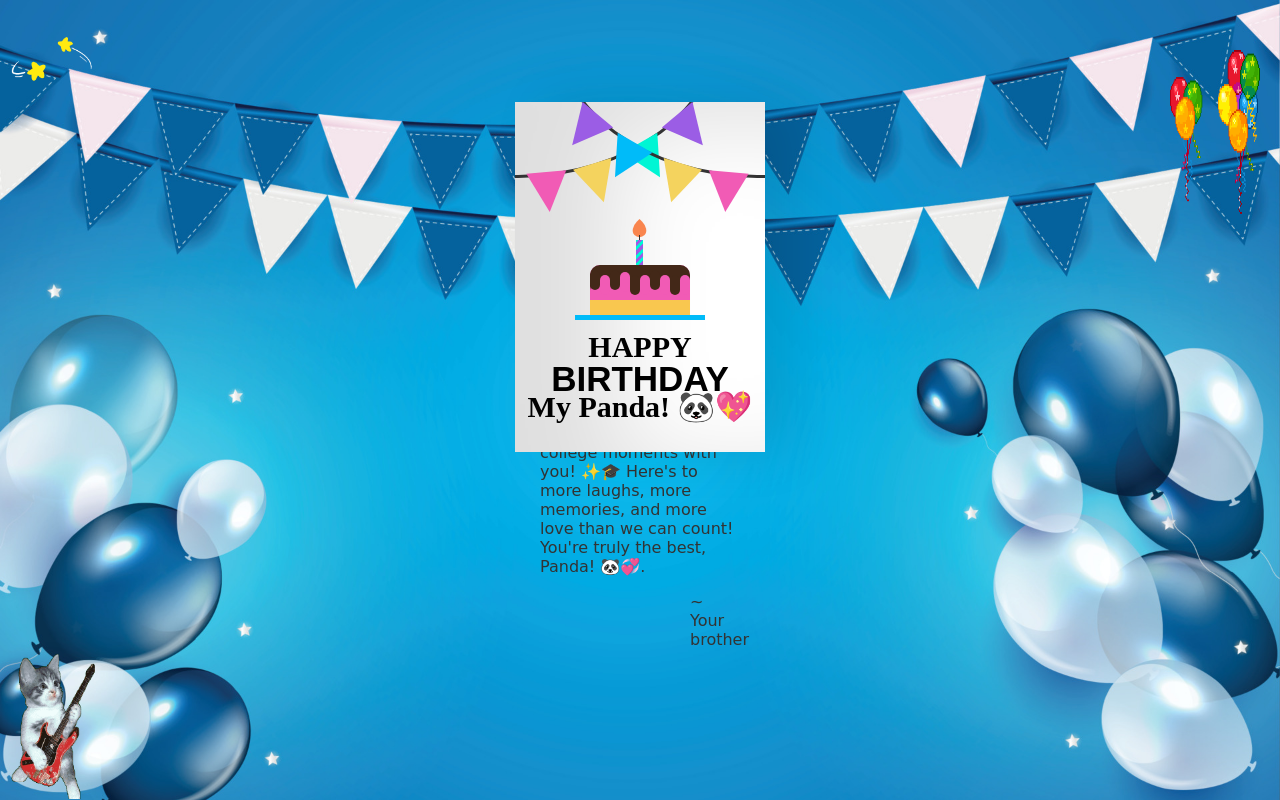
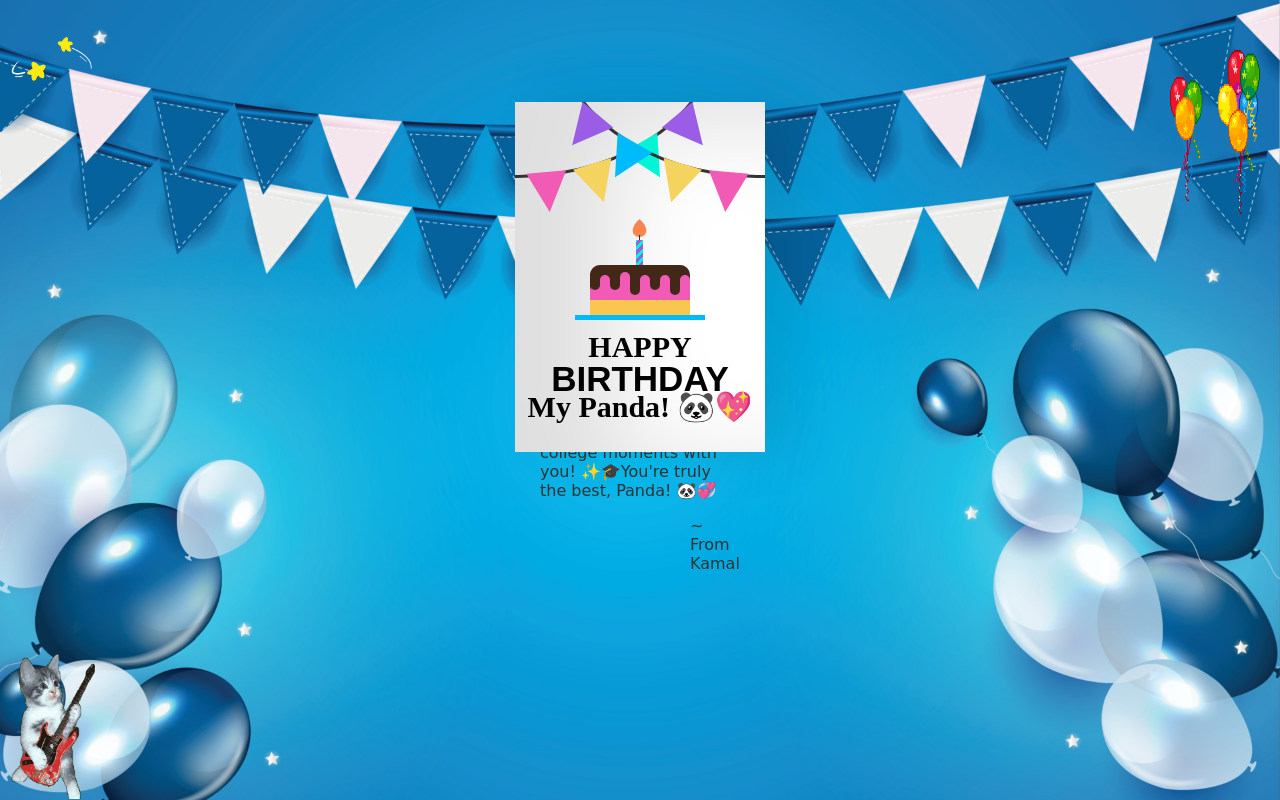
Before and after one commit to kamalx5/Happy-birthday-my-dear-Panda, a plain HTML site: page Final.html in a window 1280 px wide. Drawn offline with Linux system fonts and the light colour scheme.

Commit message:
Update Final.html

```diff
--- a/Final.html
+++ b/Final.html
@@ -44,9 +44,8 @@
                 </div>
                 <div class="wishes">
                     <p>Dear Panda! 🐼💖,</p>
-                    <p>Happy birthday, my dear Panda! 🐼💖 I hope your day is as sweet and adorable as you are! 🎂💫 I’m so grateful to have you in my life, and I feel so lucky to share all these amazing college moments with you! ✨🎓 Here's to more laughs, more memories, and more love than we can count!
-You're truly the best, Panda! 🐼💞.</p>
-                        <p class="name">~ Your brother</p>
+                    <p>Happy birthday, my dear Panda! 🐼💖 I hope your day is as sweet and adorable as you are! 🎂💫 I’m so grateful to have you in my life, and I feel so lucky to share all these amazing college moments with you! ✨🎓You're truly the best, Panda! 🐼💞
+                        <p class="name">~ From Kamal</p>
                     </div>
             </div>
         </div>
```
